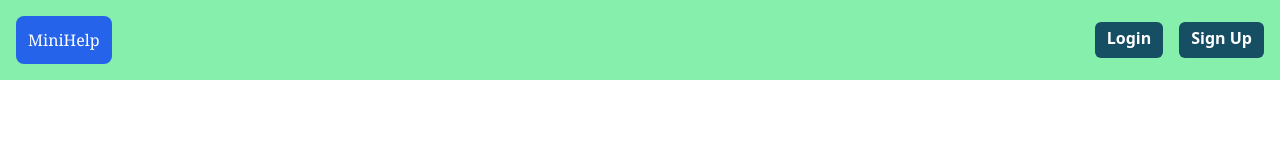
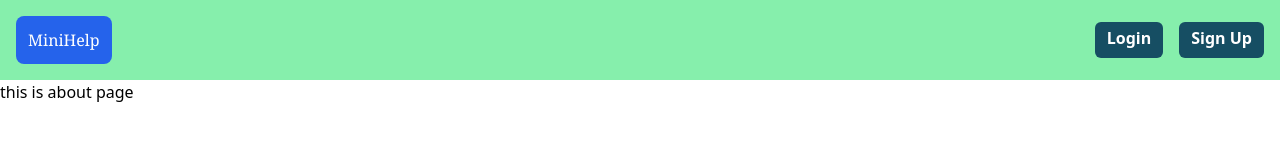
Before and after one commit to mr-chamika/MiniHire, a Next.js app: page /about in a window 1280 px wide. Shown: the top 160 px of the page. Built offline with nearby package versions, Linux system fonts and the light colour scheme.

Commit message:
layout updated

```diff
--- a/app/(auth)/(pages)/layout.tsx
+++ b/app/(auth)/(pages)/layout.tsx
@@ -8,7 +8,9 @@ export default function AuthLayout({ children }: { children: React.ReactNode })
     return (
         <div>
             <AuthTopbar />
-            {children}
+            <div className="pt-20">
+                {children}
+            </div>
         </div>
     )
 
```
